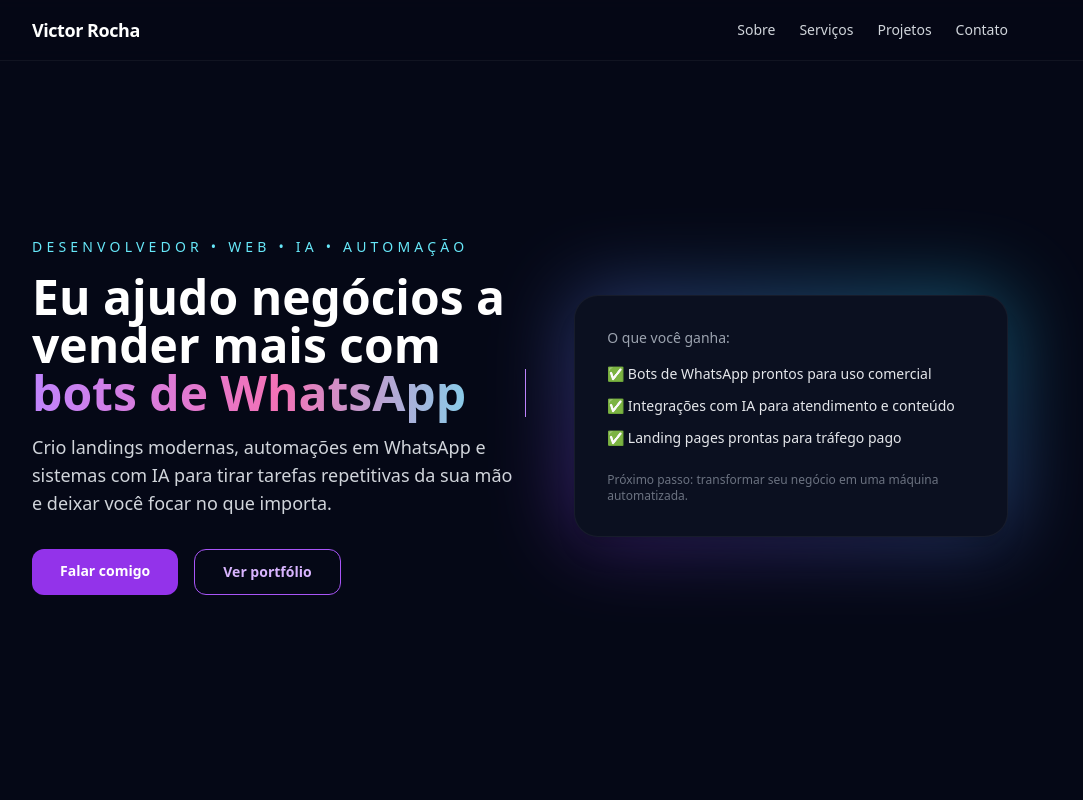
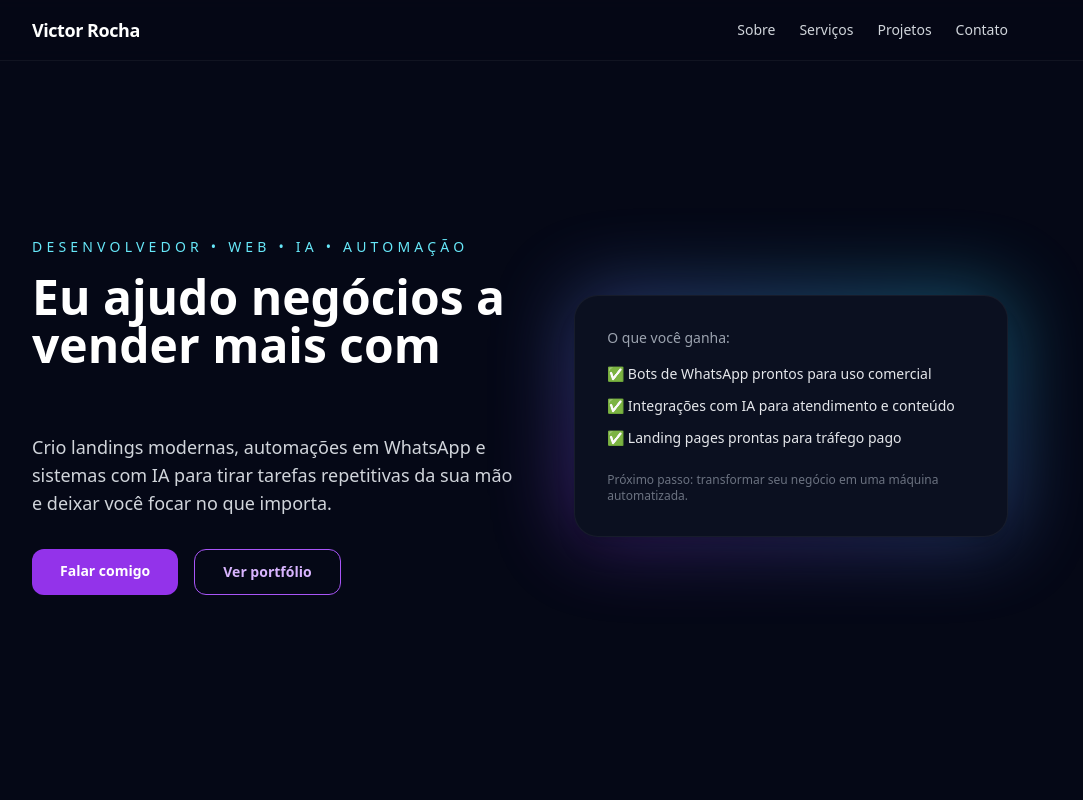
Before and after one commit to vlctorhenrique/victor-landing, a Next.js app: page / in a window 1280 px wide. Shown: the top 800 px of the page, without its empty margins (120-1203 px from the left). Built offline with nearby package versions, Linux system fonts and the light colour scheme.

Commit message:
conserta

```diff
--- a/app/globals.css
+++ b/app/globals.css
@@ -35,3 +35,17 @@ body {
     text-wrap: balance;
   }
 }
+
+@keyframes caret-blink {
+  0%, 45% {
+    opacity: 1;
+  }
+  50%, 100% {
+    opacity: 0;
+  }
+}
+
+.typewriter-caret {
+  border-right-width: 2px;
+  animation: caret-blink 1s step-end infinite;
+}
--- a/app/page.tsx
+++ b/app/page.tsx
@@ -23,11 +23,13 @@ function Typewriter() {
   useEffect(() => {
     const current = phrases[index];
 
+    // Pausa no fim da palavra
     if (!deleting && subIndex === current.length) {
       const timeout = setTimeout(() => setDeleting(true), 1000);
       return () => clearTimeout(timeout);
     }
 
+    // Troca de palavra
     if (deleting && subIndex === 0) {
       setDeleting(false);
       setIndex((prev) => (prev + 1) % phrases.length);
@@ -44,7 +46,7 @@ function Typewriter() {
 
   return (
     <span
-      className="inline-block border-r border-purple-400 pr-1"
+      className="inline-block pr-1 border-r-2 border-purple-400 typewriter-caret"
       style={{ minWidth: `${longestPhrase.length}ch` }}
     >
       {phrases[index].substring(0, subIndex)}
```
